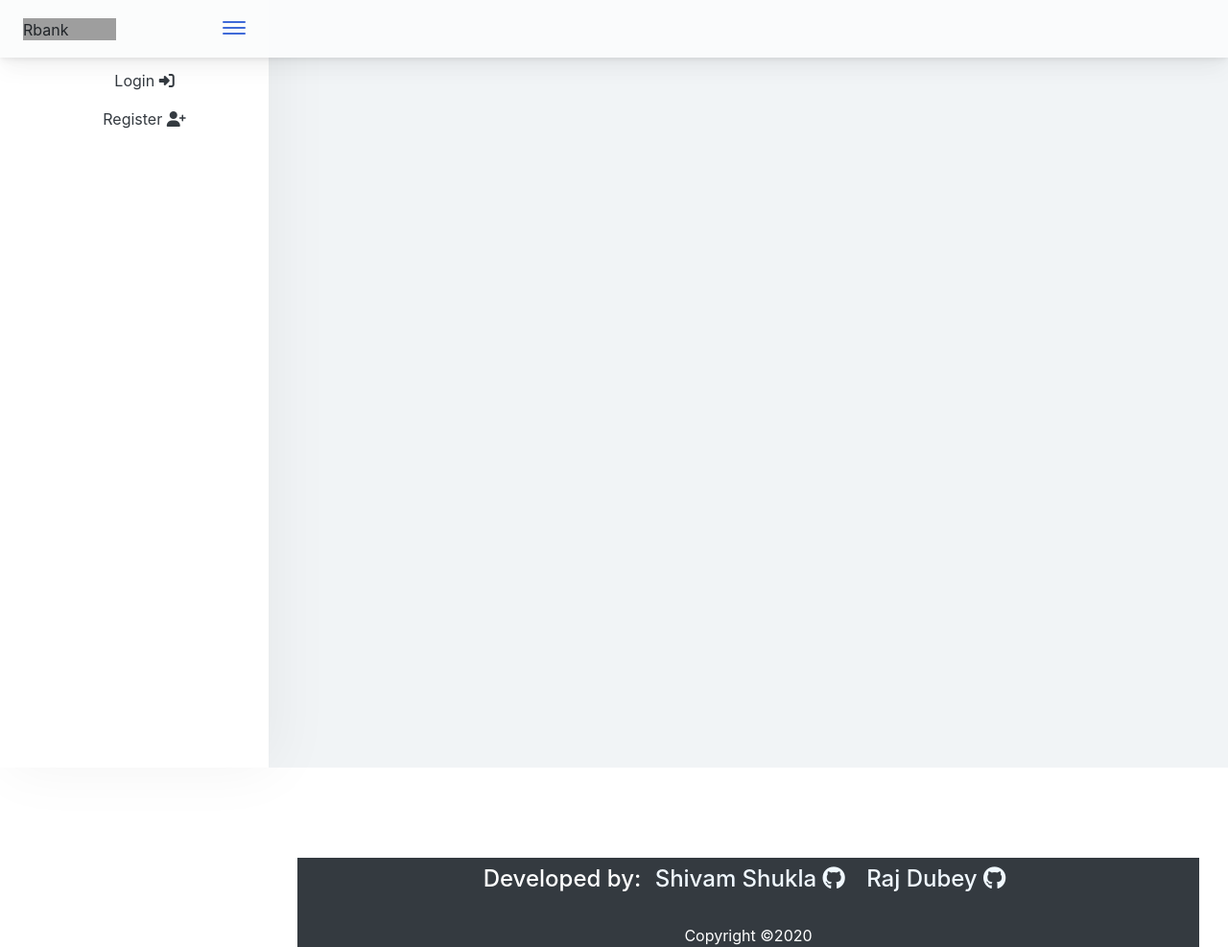
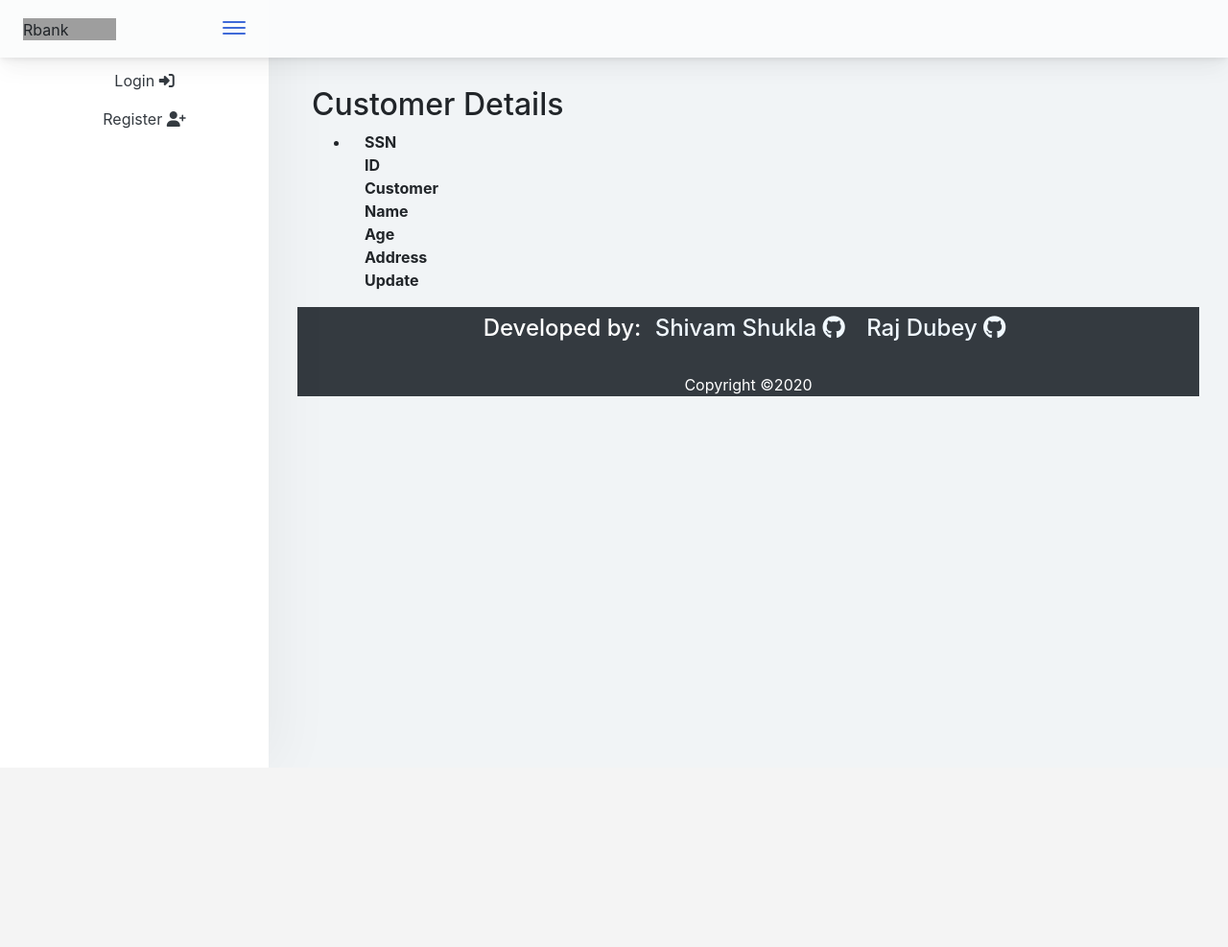
Before and after one commit to authoritydmc/rbank_python_flask, a Flask app: page /viewAllCustomer in a window 1280 px wide. Shown: the whole page at 96% size. After the commit the page ends 413 px from the top, so only its background shows below. Run offline with Flask 2, Linux system fonts and the light colour scheme; data that the repository does not hold is empty; some libraries are stand-ins or nearby versions; grey boxes are pictures that could not be loaded.

Commit message:
Added customer details table (#19)
* Added sidebar for navigation

* Implemented sidebar and included in all pages.

* Implemented sidebar and included in all pages.

* Uichange (#16) (#10)

* minor css

* new UI

* possible UI chnge

* possible UI CHANGE

* Added view customer table

Co-authored-by: authoritydmc <com.mailuser@gmail.com>

```diff
--- a/retail_banking/templates/includes/footer.html
+++ b/retail_banking/templates/includes/footer.html
@@ -1,5 +1,4 @@
-<div class="text-center bg-dark footer_style text-white text-center  " style="margin-top: 10%;bottom: 0;">
-
+<div class="text-center bg-dark footer_style text-white text-center  " style="position: relative;bottom: 0;">
     <footer>
         <h4 class="pt-2" >Developed by: <a class="footer_links p-2" style="color: aliceblue;" href="https://github.com/Shivam1097">Shivam Shukla <i class="fab fa-github"></i></a> <nbsp>
             <a class="footer_links p-2"  style="color: aliceblue;"  href="https://github.com/authoritydmc">Raj Dubey <i class="fab fa-github"></i></a></h4>
--- a/retail_banking/templates/viewAllCustomer.html
+++ b/retail_banking/templates/viewAllCustomer.html
@@ -7,32 +7,42 @@
 
 <!-- below is body content  -->
 {% block content %}
-{% for data in datas %}
-<form action="/searchCustomer" method="POST">
-<div class="row">
-    <div class="col-md-6 offset-md-3">
-            <div class="form-group row">
-                <label class="col col-form-label ">Customer SSN ID</label>
-                <div class="col">
-                    <input type="text" readonly class="form-control-plaintext"  name="ssn_id" value="{{data.ssn_id}}">
-                </div>
-            </div>
-
-            <div class="form-group row">
-                <label class="col col-form-label">Customer Name</label>
-                <div class="col">
-                    <input type="text" readonly  value="{{data.name}}">
-                </div>
-            </div>
-            <button type="submit" class="btn btn-primary mb-2">Update Detail</button>
 
 
+<!-- ///////////////////////// -->
 
-    </div>
+
+<div class="container">
+    <h2>Customer Details</h2>
+    <ul class="responsive-table">
+        <li class="table-header font-weight-bold">
+            <div class="col col-1">SSN ID</div>
+            <div class="col col-2">Customer Name</div>
+            <div class="col col-3">Age</div>
+            <div class="col col-4">Address</div>
+            <div class="col col-5">Update</div>
+
+        </li>
+
+        {% for data in datas %}
+
+        <li class="table-row">
+            <div class="col col-1">{{ data.name }}</div>
+            <div class="col col-2">{{ data.name }}</div>
+            <div class="col col-3">{{ data.age }}</div>
+            <div class="col col-4">{{ data.address }}</div>
+            <div class="col col-5">
+                <form action="/searchCustomer" method="POST">
+                    <input type="text" readonly hidden class="form-control-plaintext" name="ssn_id" value="{{data.ssn_id}}">
+                    <button type="submit" class="btn btn-primary mb-2">Update Detail</button>
+                </form>
+            </div>
+        </li>
+
+        {% endfor %}
+    </ul>
 </div>
-<hr>
-</form>
-{% endfor %}
+
 
 {% endblock %}
 <!-- end of body conent -->
```
Also changed, not shown: retail_banking/static/css/style.css (added, +81 -0 lines), retail_banking/templates/layout.html (+4 -16 lines).
